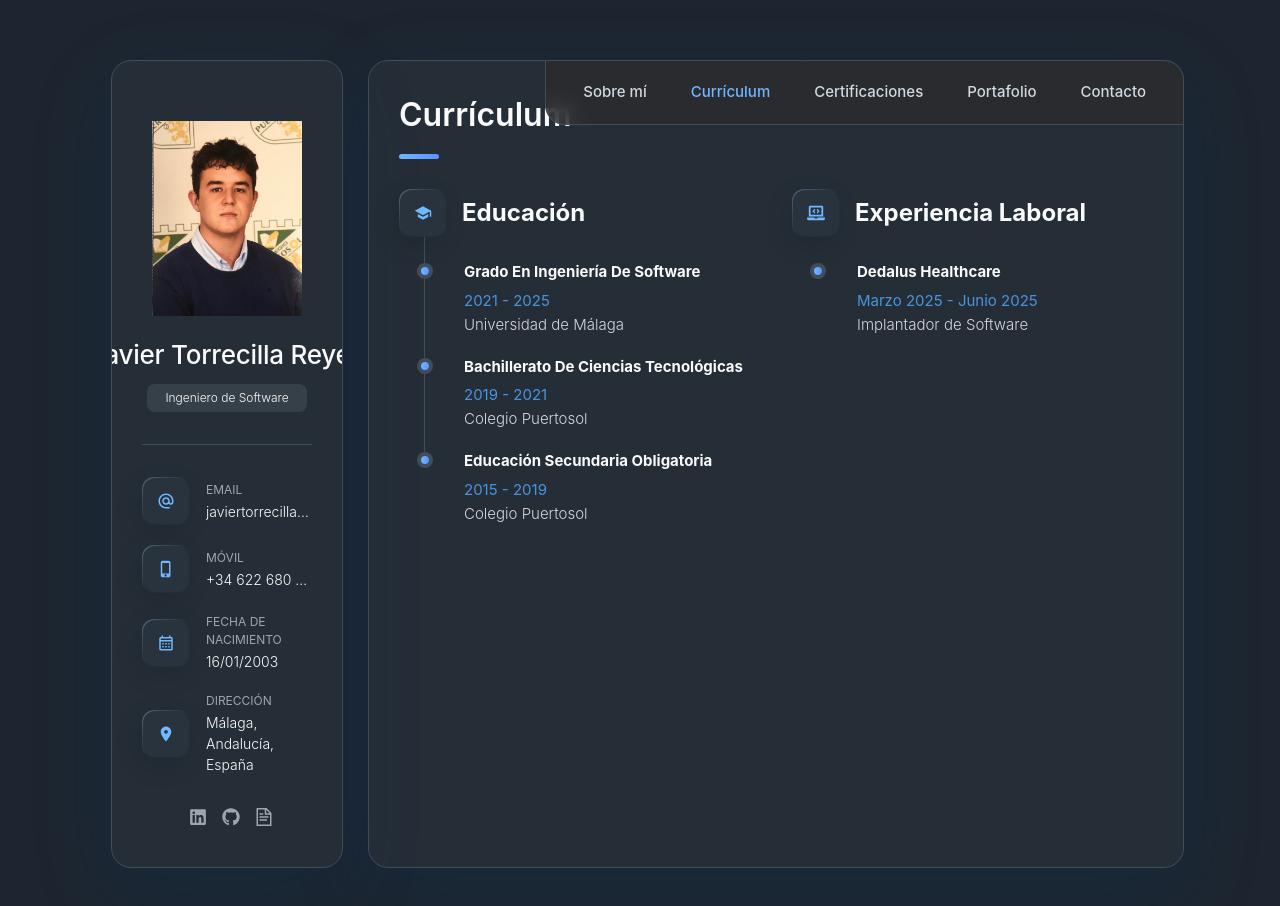
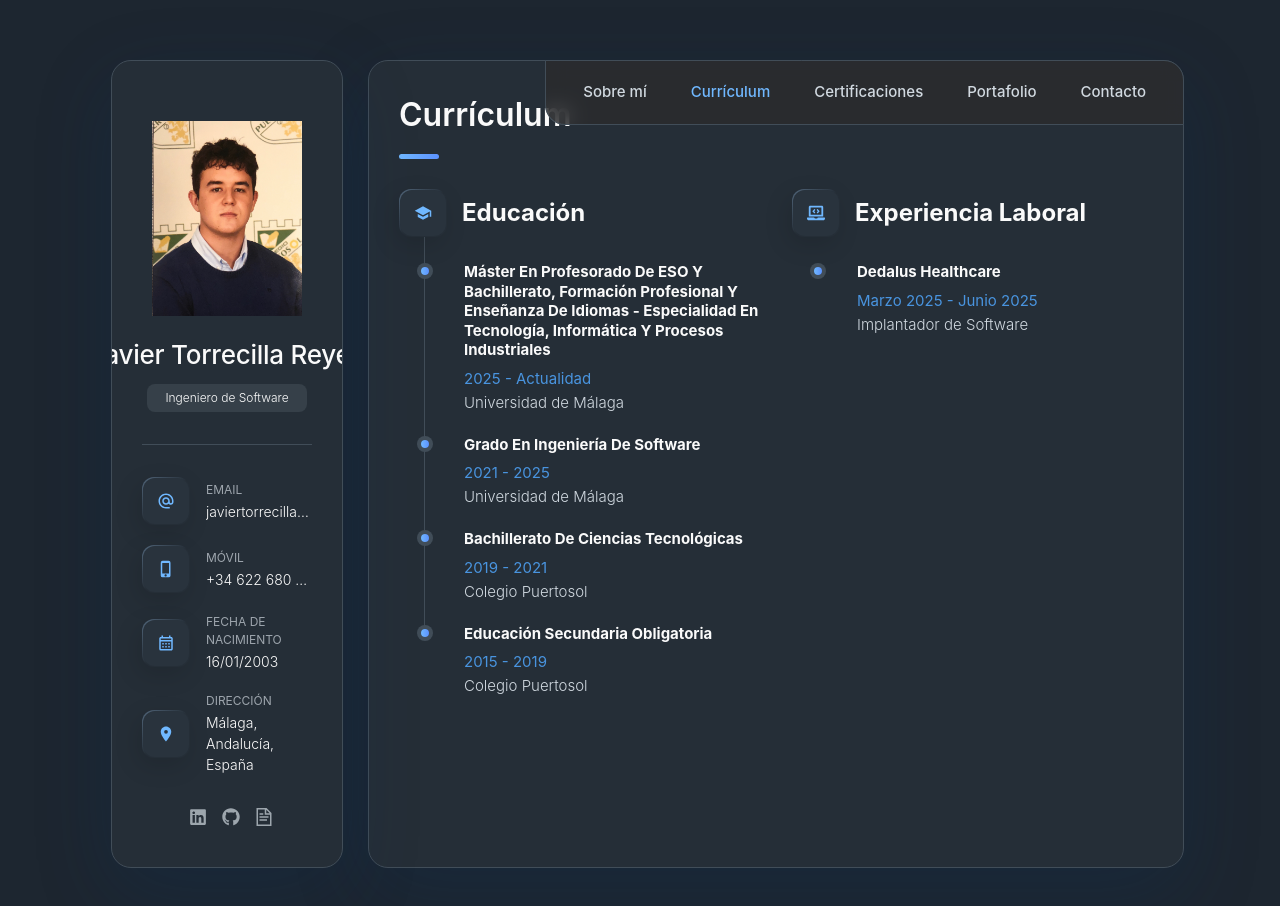
Before and after one commit to javiertorrecilla/personalPortfolio, a React (Vite) app: page /curriculum in a window 1280 px wide. Shown: the top 906 px of the page. Built offline with nearby package versions, Linux system fonts and the light colour scheme.

Commit message:
Update educationData.js

```diff
--- a/src/data/educationData.js
+++ b/src/data/educationData.js
@@ -1,4 +1,10 @@
 export const educationData = [
+    {
+        institution: 'Universidad de Málaga',
+        course: 'Máster en Profesorado de ESO y Bachillerato, Formación Profesional y Enseñanza de Idiomas - Especialidad en Tecnología, Informática y Procesos Industriales',
+        startYear: '2025',
+        endYear: 'Actualidad'
+    },
     {
         institution: 'Universidad de Málaga',
         course: 'Grado en Ingeniería de Software',
```
